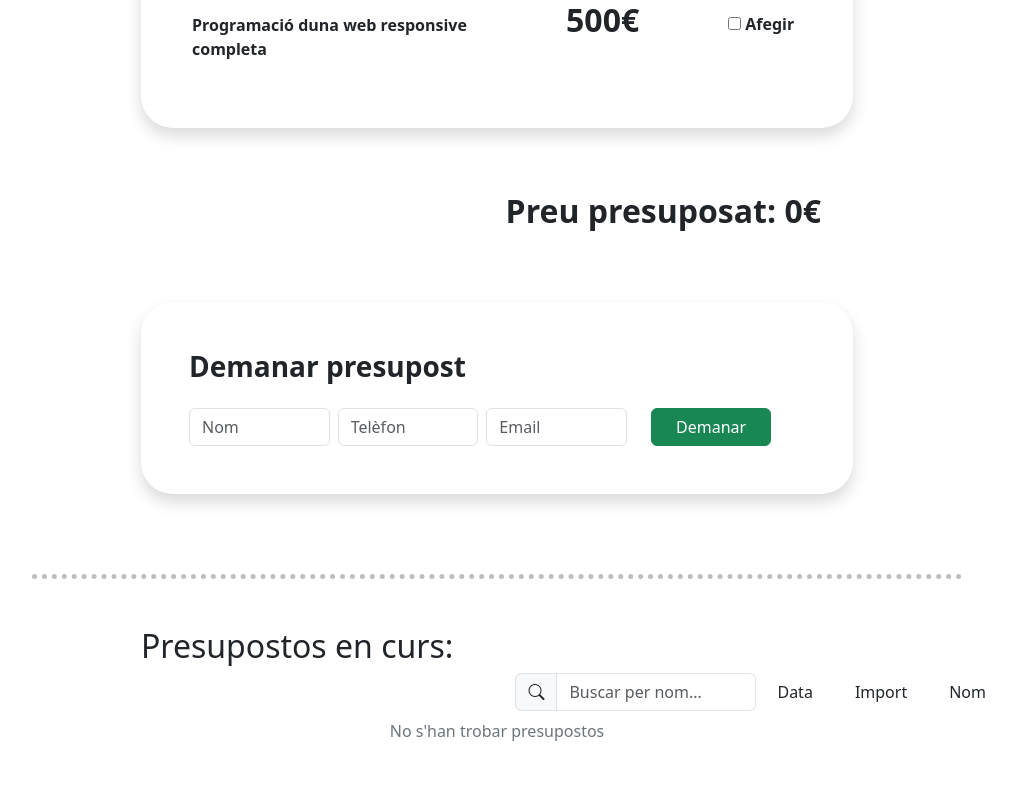
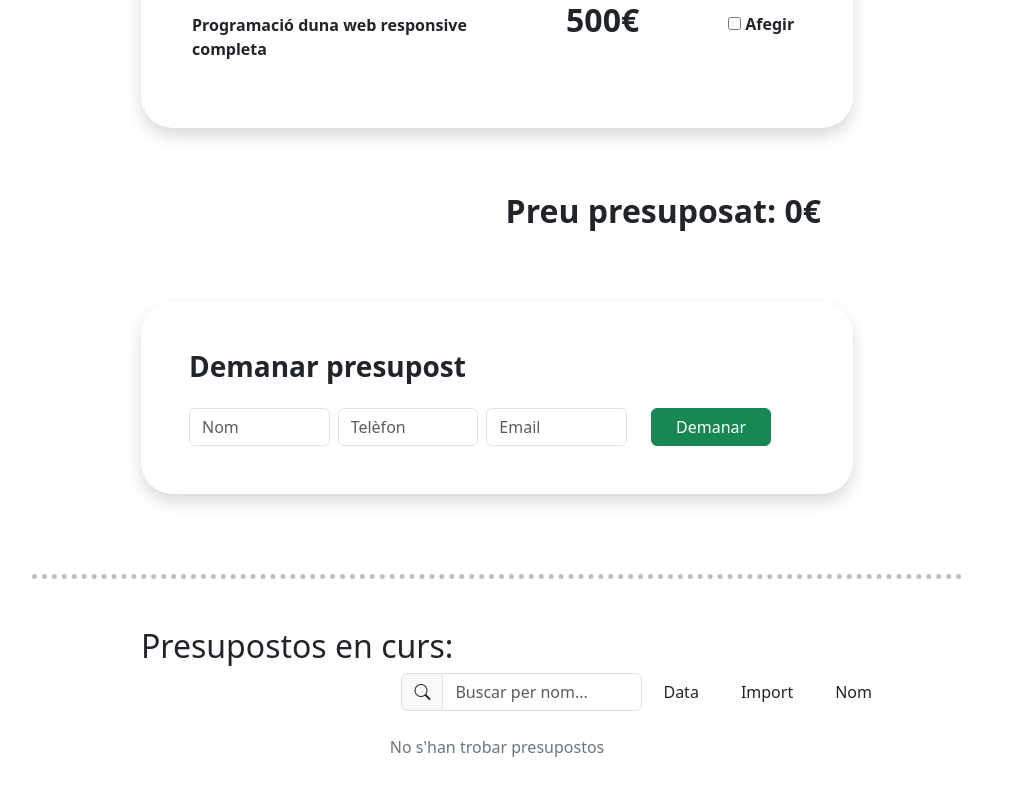
Before and after one commit to ivanetierra/Presupostos, an Angular app: page / in a window 1280 px wide. Shown: the part 839-1634 px from the top of the page, without its empty margins (143-1159 px from the left). Built offline with nearby package versions, Linux system fonts and the light colour scheme.

Commit message:
better styling

```diff
--- a/src/app/budget-list/budget-list.component.html
+++ b/src/app/budget-list/budget-list.component.html
@@ -5,7 +5,7 @@
     <h2 class="col-sm-8">Presupostos en curs:</h2>
   </div>
 
-  <div class="d-flex justify-content-end mx-4 mb-2 me-5">
+  <div class="col-sm-10 d-flex justify-content-end mx-4 mb-2 me-5">
     <div class="input-group" style="width: auto;">
       <span class="input-group-text" id="search-addon">
         <i class="bi bi-search"></i>
@@ -57,7 +57,7 @@
       </div>
     }
   } @else {
-    <div class="col-md-8 mx-auto text-center">
+    <div class="col-md-8 mx-auto text-center mt-4">
       <p class="text-secondary">No s'han trobar presupostos</p>
     </div>
   }
```
